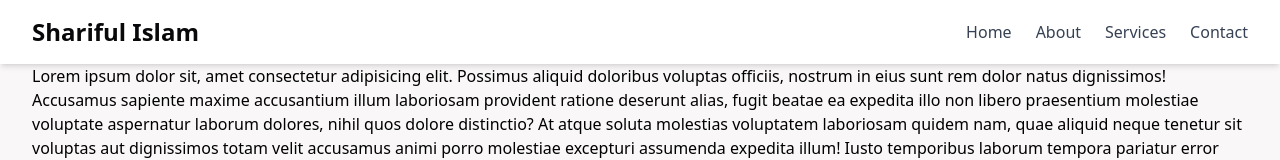
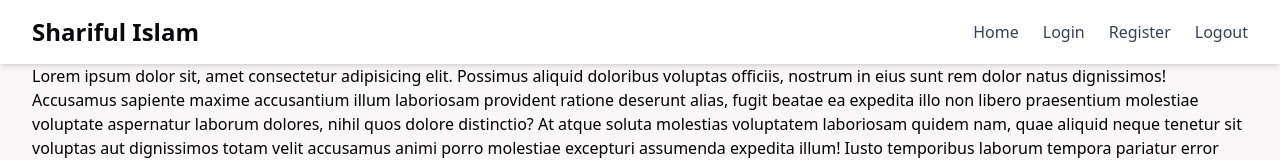
Before and after one commit to Shariful-Islam-Saju/Chat_App_Frontend, a Next.js app: page / in a window 1280 px wide. Shown: the top 160 px of the page. Built offline with nearby package versions, Linux system fonts and the light colour scheme.

Commit message:
starting the tanstack query

```diff
--- a/src/components/Navbar.tsx
+++ b/src/components/Navbar.tsx
@@ -8,9 +8,9 @@ import MaxWidthWrapper from "./MaxWidthWrapper";
 
 const links = [
   { name: "Home", href: "/" },
-  { name: "About", href: "/about" },
-  { name: "Services", href: "/services" },
-  { name: "Contact", href: "/contact" },
+  { name: "Login", href: "/login" },
+  { name: "Register", href: "/register" },
+  { name: "Logout", href: "/logout" },
 ];
 
 export default function Navbar() {
```
